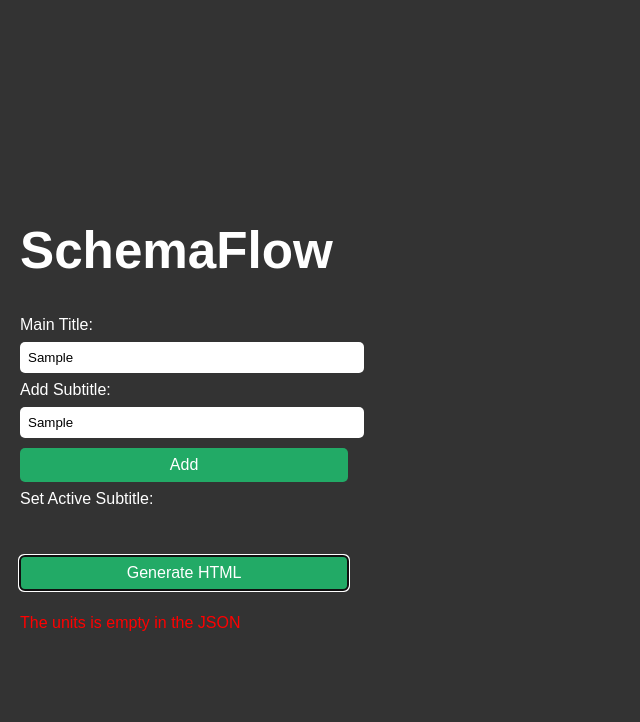
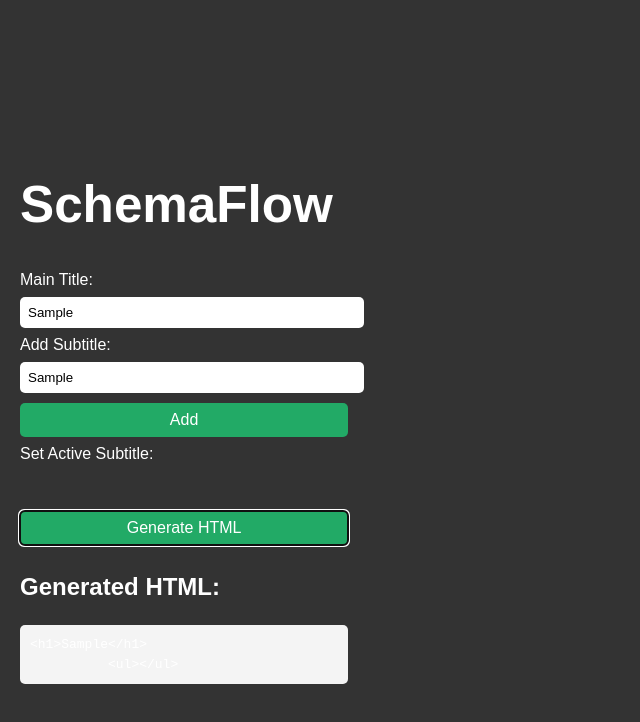
Before and after one commit to KiRZeN24/SchemaFlow, a React (Vite) app: page / in a window 1280 px wide. Both pictures are taken after typing "Sample", "Sample" into the empty fields and a click on the button "Generate HTML". Shown: the top 722 px of the page, without its empty margins (0-640 px from the left). Built offline with nearby package versions, Linux system fonts and the light colour scheme.

Commit message:
feat: add display of generated HTML on button click (#11)

```diff
--- a/src/schemaForm.tsx
+++ b/src/schemaForm.tsx
@@ -1,8 +1,8 @@
 import React, { useState } from "react";
 import { validateJson } from "./validateJson";
 import { exportHTML } from "./exportHTML";
-import { FormData, Unit, Course } from "./interfaces";
-import './schemaForm.css';
+import { FormData, Unit } from "./interfaces";
+import "./schemaForm.css";
 
 const SchemaForm: React.FC = () => {
   const [formData, setFormData] = useState<FormData>({
@@ -12,6 +12,7 @@ const SchemaForm: React.FC = () => {
   });
   const [newSubtitle, setNewSubtitle] = useState("");
   const [error, setError] = useState("");
+  const [generatedHtml, setGeneratedHtml] = useState<string>("");
 
   const handleInputChange = (e: React.ChangeEvent<HTMLInputElement>) => {
     setFormData({ ...formData, course: e.target.value });
@@ -42,22 +43,12 @@ const SchemaForm: React.FC = () => {
   };
 
   const handleGenerateHTML = () => {
-    const jsonString = JSON.stringify(formData);
-    const validationResponse = validateJson(jsonString);
-    const validationResult = JSON.parse(validationResponse);
-
-    if (validationResult.isValid) {
-      const courseData: Course = {
-        course: formData.course,
-        active: formData.active,
-        units: formData.units,
-      };
-
-      const htmlOutput = exportHTML(courseData);
-      console.log("Generated HTML:", htmlOutput);
+    if (validateJson(JSON.stringify(formData))) {
+      const htmlOutput = exportHTML(formData);
+      setGeneratedHtml(htmlOutput);
       setError("");
     } else {
-      setError(validationResult.message);
+      setError("Invalid schema data. Please check the form.");
     }
   };
 
@@ -96,6 +87,15 @@ const SchemaForm: React.FC = () => {
 
       <button onClick={handleGenerateHTML}>Generate HTML</button>
       {error && <p style={{ color: "red" }}>{error}</p>}
+
+      {generatedHtml && (
+        <div>
+          <h2>Generated HTML:</h2>
+          <pre style={{ background: "#f4f4f4", padding: "10px", borderRadius: "5px" }}>
+            {generatedHtml}
+          </pre>
+        </div>
+      )}
     </div>
   );
 };
```
Lines whose indentation alone changed are shown as unchanged.
